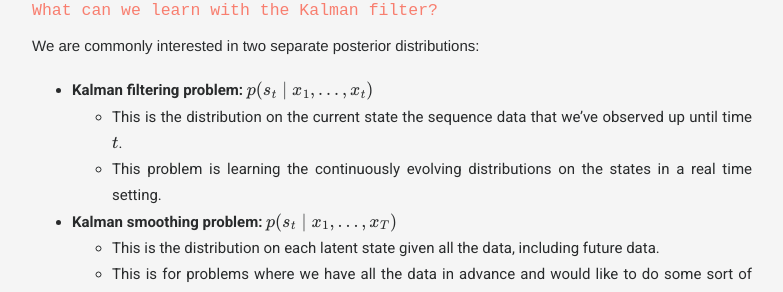
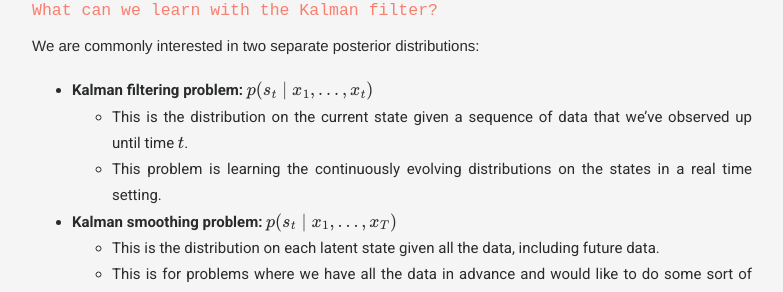
Before and after one commit to maw501/maw501.github.io, a Jekyll site: the page built from posts/_posts/ColumbiaML/2018-11-28-columbiaX-ML-week11.md, in a window 1280 px wide and 900 px high, scrolled down 5044 px. Shown: the part 152-444 px from the top of the window, without its empty margins (248-1031 px from the left). Built offline with Jekyll 4.4.1, drawn with Linux system fonts in a browser that asks for light colours; nearby versions of some CDN libraries; some web fonts are replaced; formulas are drawn with MathJax 3; comment, search, counter and statistics services are not loaded.

Commit message:
typo in kf article

```diff
--- a/posts/_posts/ColumbiaML/2018-11-28-columbiaX-ML-week11.md
+++ b/posts/_posts/ColumbiaML/2018-11-28-columbiaX-ML-week11.md
@@ -145,7 +145,7 @@ A final point on the differences to HMM: both $x_t$ and $s_t$ are constrained by
 We are commonly interested in two separate posterior distributions:
 
 * **Kalman filtering problem:** $p(s_t \mid x_1, ..., x_t)$
-  * This is the distribution on the current state the sequence data that we've observed up until time $t$.
+  * This is the distribution on the current state given a sequence of data that we've observed up until time $t$.
   * This problem is learning the continuously evolving distributions on the states in a real time setting.
 * **Kalman smoothing problem:** $p(s_t \mid x_1, ..., x_T)$
   * This is the distribution on each latent state given all the data, including future data.
```
